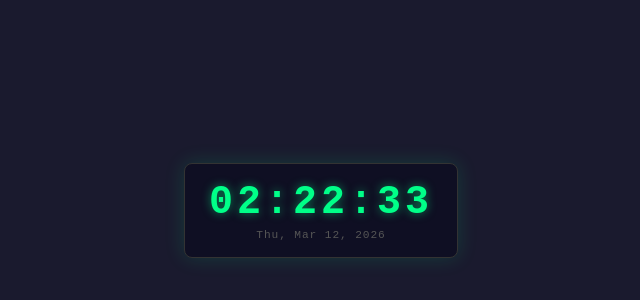
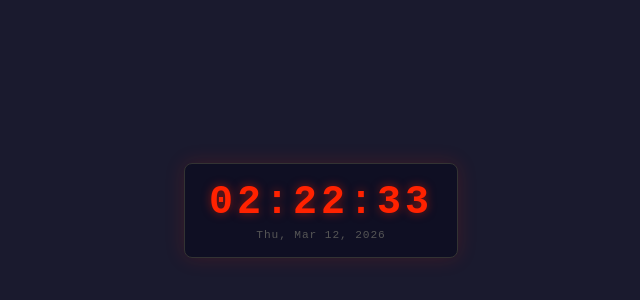
Before and after one commit to matthewlipscombe/my-project, a plain HTML site: page index.html in a window 1280 px wide. Shown: the part 190-490 px from the top of the page, without its empty margins (319-959 px from the left). Drawn offline with Linux system fonts and the light colour scheme.

Commit message:
Change clock colour to red LED

```diff
--- a/index.html
+++ b/index.html
@@ -25,15 +25,15 @@
       border: 1px solid #333;
       border-radius: 8px;
       padding: 16px 24px;
-      box-shadow: 0 0 20px rgba(0, 255, 136, 0.15);
+      box-shadow: 0 0 20px rgba(255, 34, 0, 0.15);
     }
 
     .time {
       font-size: 2.5rem;
       font-weight: bold;
-      color: #00ff88;
+      color: #ff2200;
       letter-spacing: 0.1em;
-      text-shadow: 0 0 10px rgba(0, 255, 136, 0.5);
+      text-shadow: 0 0 10px rgba(255, 34, 0, 0.5);
     }
 
     .date {
```
